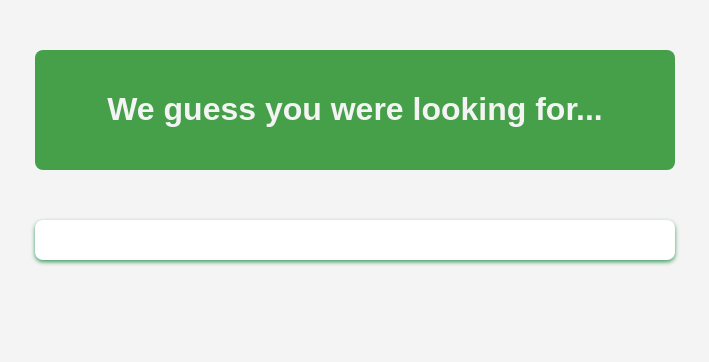
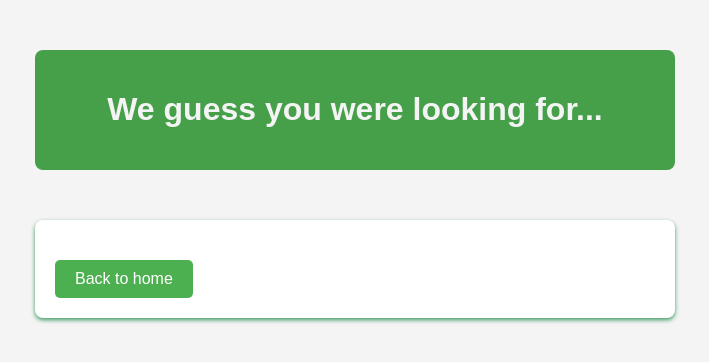
Before and after one commit to rafia-i/Musicstore, a PHP site: page /search.php in a window 1280 px wide. Shown: the top 362 px of the page, without its empty margins (285-994 px from the left). Run offline with PHP 8.4, Linux system fonts and the light colour scheme.

Commit message:
search-update

```diff
--- a/search.php
+++ b/search.php
@@ -17,11 +17,9 @@
             max-width: 600px;
             margin: 50px auto;
             padding: 20px;
-
-
             border-radius: 8px;
         }
-        .container_again{
+        .container_again {
             max-width: 600px;
             margin: 50px auto;
             padding: 20px;
@@ -32,9 +30,85 @@
 
         h1 {
             text-align: center;
-            color:  #f4f4f4;
+            color: #f4f4f4;
         }
 
+        ul {
+            list-style-type: none;
+            padding-left: 0;
+        }
+
+        li {
+            background-color: #f9f9f9;
+            padding: 10px;
+            margin: 8px 0;
+            border-radius: 5px;
+            border: 1px solid #ddd;
+        }
+
+        a {
+            color: #4CAF50;
+            text-decoration: none;
+        }
+
+        a:hover {
+            text-decoration: underline;
+        }
+
+        form {
+            margin-top: 10px;
+            display: flex;
+            flex-direction: row;
+            justify-content: space-between;
+        }
+
+        button {
+            background-color: #4CAF50;
+            color: white;
+            padding: 5px 15px;
+            font-size: 14px;
+            border: none;
+            border-radius: 5px;
+            cursor: pointer;
+            transition: background-color 0.3s ease;
+        }
+
+        button:hover {
+            background-color: #45a049;
+        }
+
+        input[type="hidden"] {
+            display: none;
+        }
+
+        .no-result {
+            text-align: center;
+            font-size: 18px;
+            color: #888;
+        }
+
+        .search-results {
+            margin-top: 20px;
+        }
+        .btn-container {
+            text-align: center;
+            margin-top: 20px;
+        }
+        .back-button {
+            background-color: #4CAF50;
+            color: white;
+            padding: 10px 20px;
+            font-size: 16px;
+            border: none;
+            border-radius: 5px;
+            cursor: pointer;
+            text-align: center;
+            text-decoration: none;
+        }
+        .back-button:hover {
+            background-color: #45a049;
+            background-color: #d32f2f;
+        }
     </style>
 </head>
 <body>
@@ -45,53 +119,46 @@
 
 <div class="container_again">
 
-
 <?php
 require_once('DBconnect.php');
 if(isset($_POST['search_term'])) {
     $u=$_POST['search_term'];
-    $sql="SELECT name,link,trackID FROM tracks where name like'%$u%' order by name";
-    $result=mysqli_query($conn,$sql);
-
-
+    $sql="SELECT name, link, trackID FROM tracks WHERE name LIKE '%$u%' ORDER BY name";
+    $result=mysqli_query($conn, $sql);
 
     if (mysqli_num_rows($result) != 0) {
-        echo "<ul>";
+        echo "<ul class='search-results'>";
 
         while ($row = mysqli_fetch_assoc($result)) {
             $trackName = htmlspecialchars($row['name'], ENT_QUOTES, 'UTF-8');
             $ytLink = htmlspecialchars($row['link'], ENT_QUOTES, 'UTF-8');
             $trackID = htmlspecialchars($row['trackID'], ENT_QUOTES, 'UTF-8');
-            echo "<li>$trackName - <a href='$ytLink' target='_blank'>Watch preview</a></li>";
-            echo"<br>";
+            echo "<li>";
+            echo "$trackName - <a href='$ytLink' target='_blank'>Watch preview</a><br>";
 
             echo "<form action='confirming.php' method='POST'>
                     <input type='hidden' name='trackID' value='$trackID'>
                     <button type='submit'>Add to your playlist</button>
                   </form>";
-            echo"<br>";
 
-            //add to cart
             echo "<form action='cart.php' method='POST'>
                     <input type='hidden' name='trackID' value='$trackID'>
                     <button type='submit'>Add to cart</button>
                   </form>";
-
-            echo"<br><br>";
-
-
-
-
+            echo "</li><br>";
         }
 
         echo "</ul>";
-
     } else {
-        echo "Song doesnt exist";
+        echo "<div class='no-result'>Song doesn't exist</div>";
     }
 }
 ?>
-
+<div class="btn-container">
+        <form action="home.php" method="POST">
+            <button class="back-button" type="submit">Back to home</button>
+        </form>
+</div>
 
 </div>
 </body>
```
Lines whose indentation alone changed are shown as unchanged.
